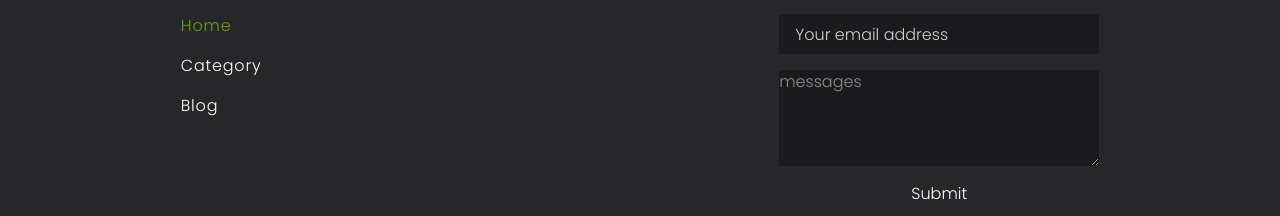
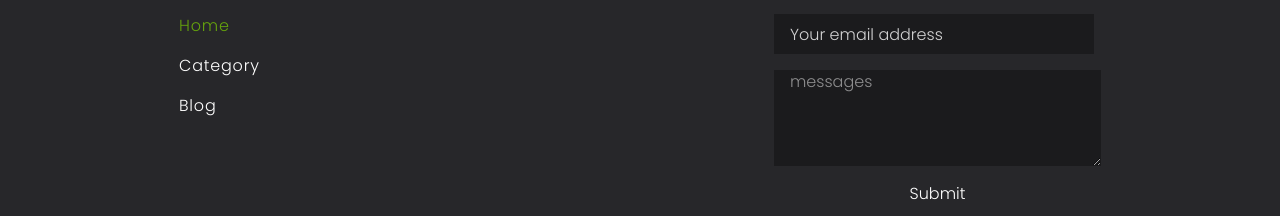
Before and after one commit to FirmanKhoiril/richrecipe-app, a React (Vite) app: page / in a window 1280 px wide. Shown: the part 1055-1271 px from the top of the page. Built offline with nearby package versions, Linux system fonts and the light colour scheme; no server answers.

Commit message:
change env

```diff
--- a/src/layout/Footer.tsx
+++ b/src/layout/Footer.tsx
@@ -80,7 +80,7 @@ const Footer = () => {
           onChange={handleChange}
           name="message"
           rows={4}
-          className="g-black/40 focus:bg-white placeholder-white/50 focus:placeholder:text-black/60 dark:focus:bg-black/20 flex dark:bg-black/30 outline-none focus:border border-lime-600"
+          className="bg-black/40 focus:bg-white placeholder-white/50 px-4 focus:placeholder:text-white/60 dark:focus:bg-black/20 flex dark:bg-black/30 outline-none focus:border border-lime-600"
         />
         <button type="submit">Submit</button>
       </form>
```
Also changed, not shown: 1 other file (tests, documents, lock files or other folders).
